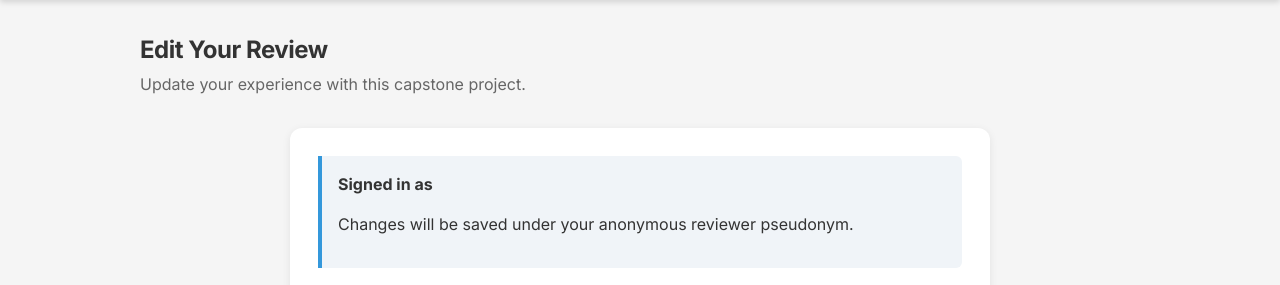
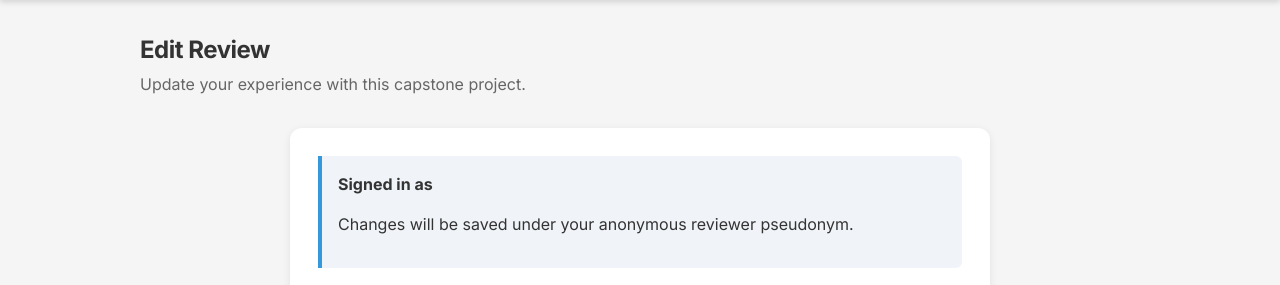
Before and after one commit to caydub/CS-467-Capstone---Project-Experience-Explorer, a Flask app: template templates/edit_review.html in a window 1280 px wide. Shown: the part 62-347 px from the top of the page. Run offline with Flask 3, Linux system fonts and the light colour scheme; the template is opened without the code that fills it, so the values that code supplies are empty.

Commit message:
Simplify edit review page heading to Edit Review

```diff
--- a/templates/edit_review.html
+++ b/templates/edit_review.html
@@ -4,7 +4,7 @@
 
 {% block content %}
 <section class="page-header">
-    <h1>Edit Your Review</h1>
+    <h1>Edit Review</h1>
     <p>Update your experience with this capstone project.</p>
 </section>
 
```
